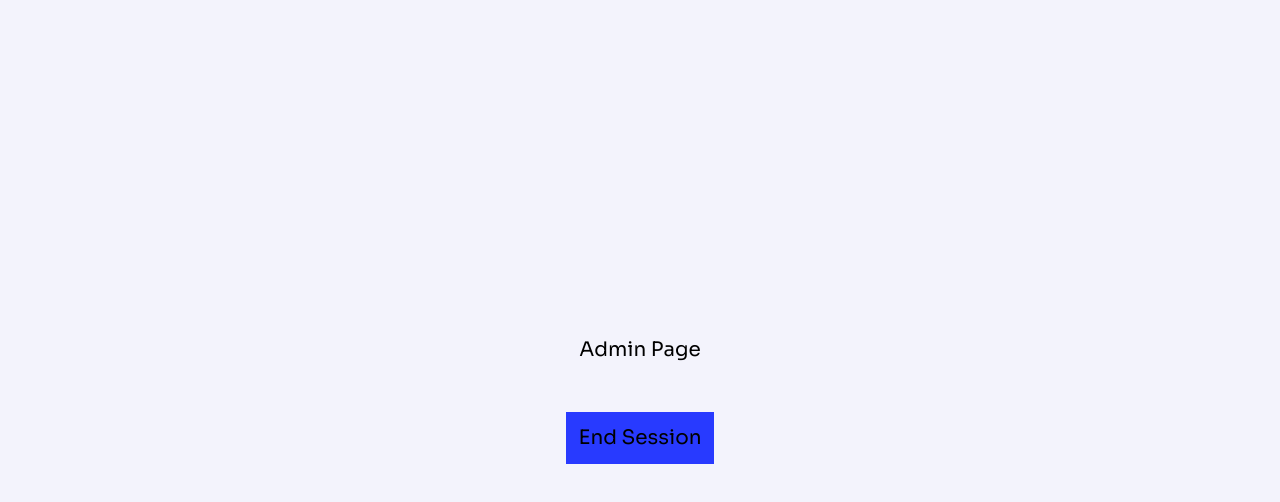
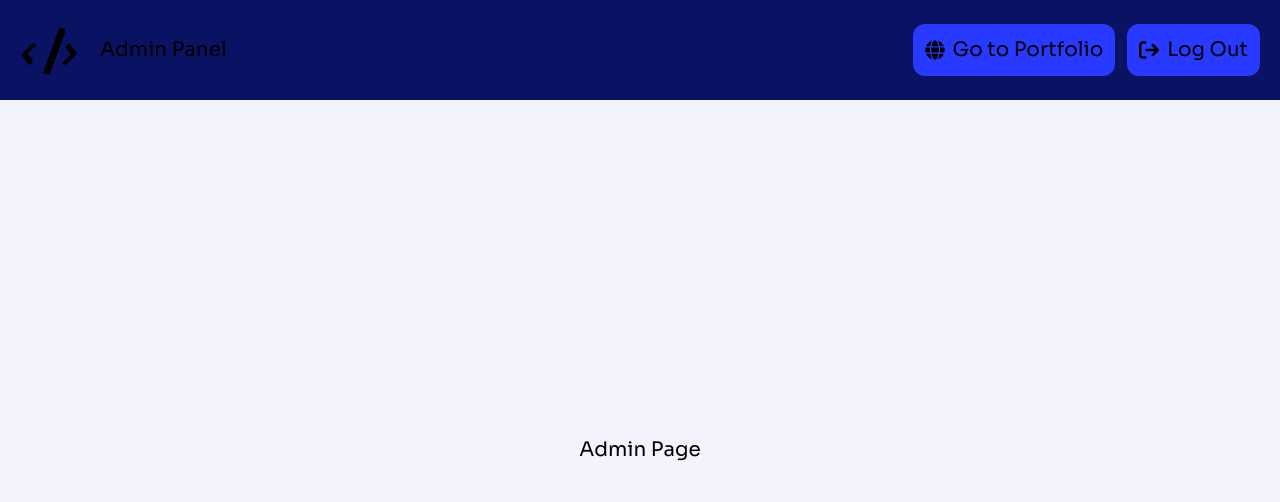
Before and after one commit to TwickE/Portfolio, a Next.js app: page /admin in a window 1280 px wide. Shown: the top 502 px of the page. Built offline with nearby package versions, Linux system fonts and the light colour scheme; no server answers.

Commit message:
Add AdminNavbar component to the admin page; Added footer links

```diff
--- a/app/admin/page.tsx
+++ b/app/admin/page.tsx
@@ -1,17 +1,13 @@
-import { logOutAdmin } from "@/lib/actions/admin.actions";
+import AdminNavbar from "@/components/AdminNavbar";
 
 const Dashboard = async () => {
     return (
-        <div className="flex flex-col gap-12 items-center justify-center h-screen">
-            <p>Admin Page</p>
-            <form action={async () => {
-                "use server";
-
-                await logOutAdmin();
-            }}>
-                <button type='submit'className="p-3 bg-primary">End Session</button>
-            </form>
-        </div>
+        <>
+            <AdminNavbar />
+            <div className="flex flex-col gap-12 items-center justify-center h-[calc(100dvh-100px)]">
+                <p>Admin Page</p>
+            </div>
+        </>
     )
 }
 
--- /dev/null
+++ b/components/AdminNavbar.tsx
@@ -0,0 +1,51 @@
+import React from 'react'
+import Image from 'next/image'
+import Link from 'next/link'
+import { FaArrowRightFromBracket } from "react-icons/fa6";
+import { FaGlobe } from "react-icons/fa";
+import { logOutAdmin } from "@/lib/actions/admin.actions";
+
+const AdminNavbar = () => {
+    return (
+        <header className='flex items-center justify-between p-5 bg-secondary sticky top-0 z-50'>
+            <div className='flex items-center justify-between w-[1320px] m-auto'>
+                <Link href='/admin' className='flex items-center gap-5 no-underline max-4xl:gap-2'>
+                    <Image
+                        src="/assets/icons/logoLight.svg"
+                        width={60}
+                        height={60}
+                        alt="Logo Light"
+                        className="block dark:hidden"
+                    />
+                    <Image
+                        src="/assets/icons/logoDark.svg"
+                        width={60}
+                        height={60}
+                        alt="Logo dark"
+                        className="hidden dark:block"
+                    />
+                    <p className='max-xl:hidden'>Admin Panel</p>
+                </Link>
+                <nav className='flex gap-3'>
+                    <Link href='/' className="flex items-center gap-2 p-3 bg-primary rounded-xl cursor-pointer">
+                        <FaGlobe size={20} />
+                        Go to Portfolio
+                    </Link>
+                    <form action={async () => {
+                        "use server";
+
+                        await logOutAdmin();
+                    }}>
+                        <button type='submit' className="flex items-center gap-2 p-3 bg-primary rounded-xl cursor-pointer">
+                            <FaArrowRightFromBracket size={20} />
+                            Log Out
+                        </button>
+                    </form>
+                </nav>
+
+            </div>
+        </header>
+    )
+}
+
+export default AdminNavbar
--- a/components/Footer.tsx
+++ b/components/Footer.tsx
@@ -4,7 +4,10 @@ const Footer = () => {
   return (
     <footer className='flex flex-col items-center gap-3'>
         Footer
-        <Link href='/admin' className="p-3 bg-primary">Admin</Link>
+        <div className='flex gap-3'>
+            <Link href='/admin' className="p-3 bg-primary">Admin</Link>
+            <Link href='/login' className="p-3 bg-primary">Login</Link>
+        </div>
     </footer>
   )
 }
--- a/lib/actions/file.actions.ts
+++ b/lib/actions/file.actions.ts
@@ -27,3 +27,12 @@ export const getSkills = async ({isMainSkill}: {isMainSkill: boolean}): Promise<
         return undefined;
     }
 }
+
+export const addSkill = async () => {
+
+}
+
+
+export const updateSkill = async () => {
+
+}
```
